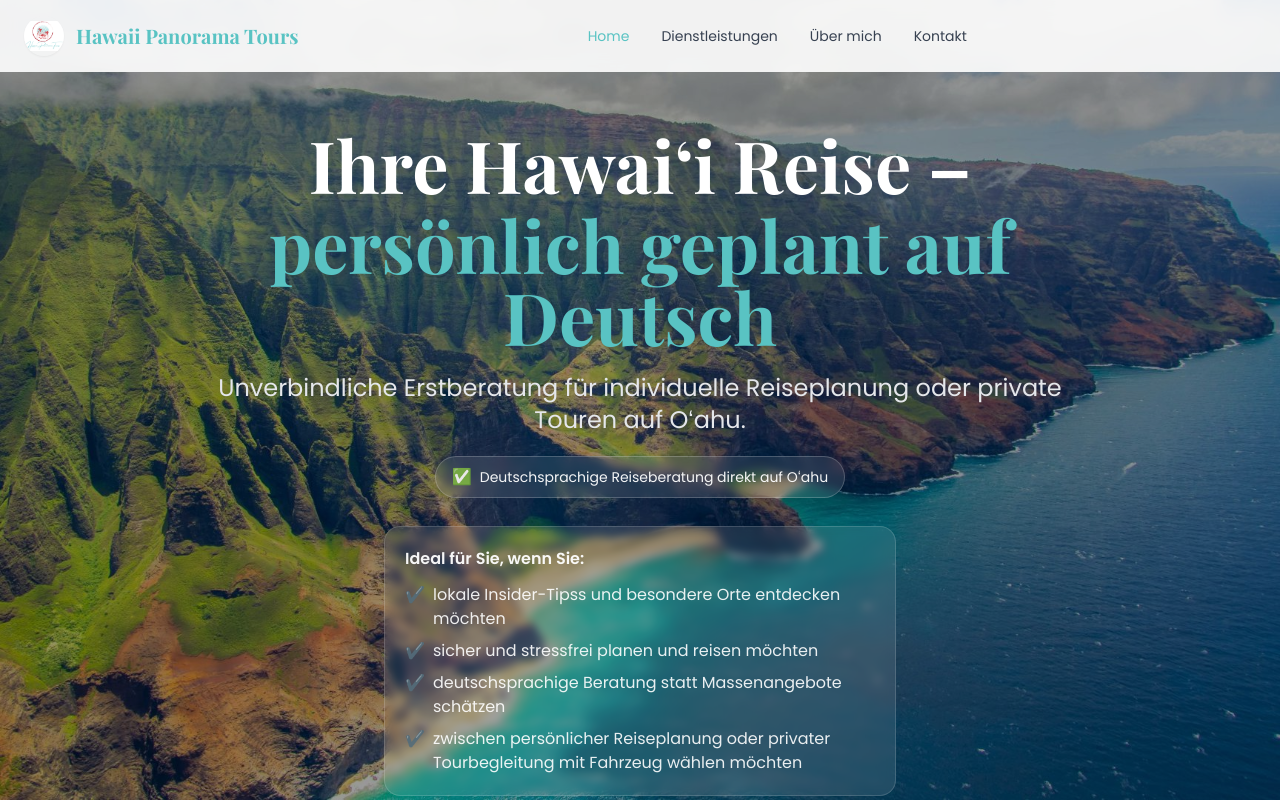
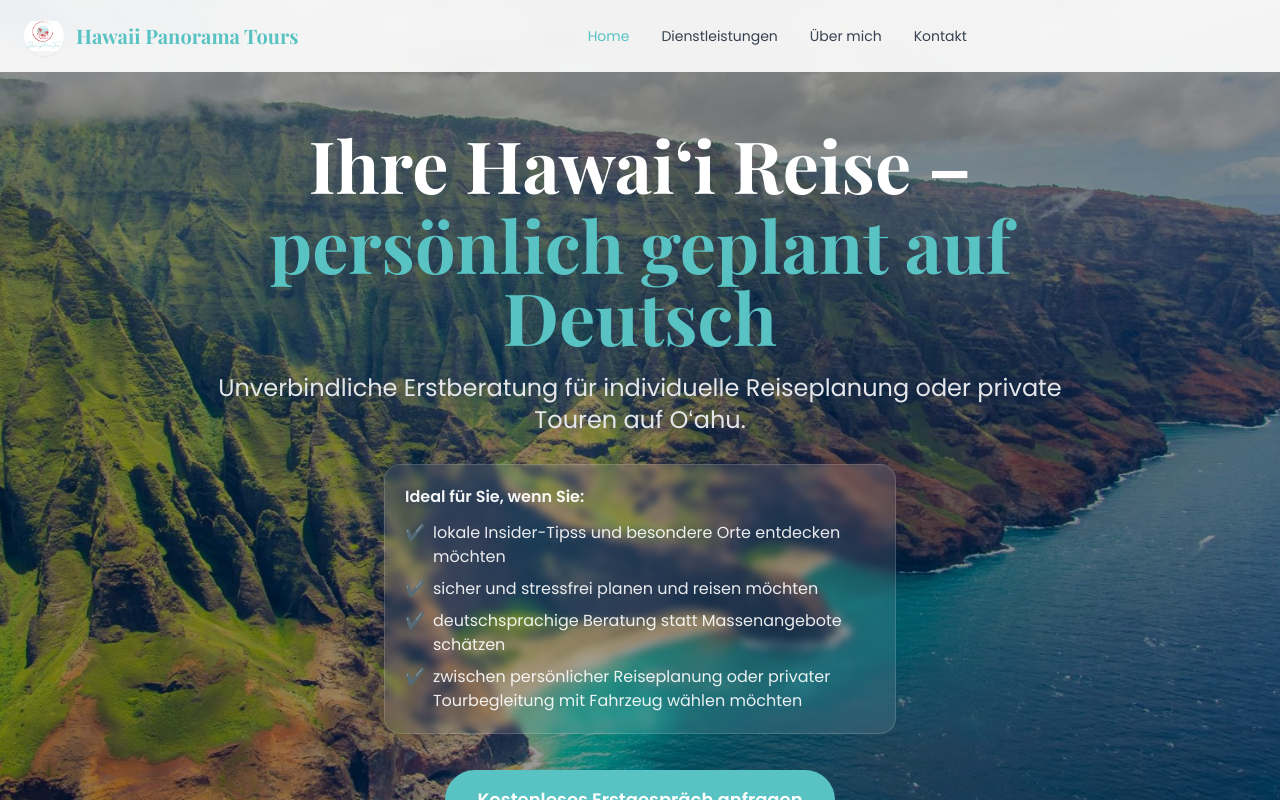
Before and after one commit to hawaiipanoramatours-prog/hawaiipanoramatours, a React (Vite) app: page / in a window 1280 px wide. Shown: the top 800 px of the page. Built offline with nearby package versions, Linux system fonts and the light colour scheme.

Commit message:
Update Sections.impl.jsx

```diff
--- a/src/components/Sections.impl.jsx
+++ b/src/components/Sections.impl.jsx
@@ -2,7 +2,7 @@ import { motion } from 'framer-motion'
 import * as Fi from 'react-icons/fi'
 import SafeIcon from './SafeIcon'
 
-/* ✅ HERO – 1 CTA + Siegel + Trust-Block + Social-Textlink */
+/* ✅ HERO – 1 CTA + Trust-Block + Social-Textlink (Instagram + Facebook) */
 export function Hero({ content, lang }) {
   const h = content.hero
   const bg = h.bg
@@ -18,6 +18,7 @@ export function Hero({ content, lang }) {
       ],
     },
     en: {
+      // optional: falls du später EN brauchst (kannst du auch löschen)
       title: 'Ideal for you if you:',
       good: [
         'want to discover local insider tips & special places',
@@ -42,6 +43,7 @@ export function Hero({ content, lang }) {
     >
       <div className="absolute inset-0 bg-black/40" />
 
+      {/* ✅ Header-Offset: damit die Headline NICHT “zu weit oben” sitzt */}
       <div className="relative z-10 w-full px-6 pt-28 md:pt-32 pb-14 flex items-start md:items-center">
         <div className="text-center text-white max-w-4xl mx-auto w-full">
           <motion.div
@@ -56,21 +58,11 @@ export function Hero({ content, lang }) {
               </span>
             </h1>
 
-            <p className="font-poppins text-xl md:text-2xl mb-5 text-gray-200">
+            <p className="font-poppins text-xl md:text-2xl mb-7 text-gray-200">
               {h.subtitle?.[lang] || h.subtitle?.de}
             </p>
 
-            {/* ✅ SIEGEL / BADGE */}
-            <div className="flex justify-center mb-7">
-              <div className="inline-flex items-center gap-2 rounded-full bg-white/10 border border-white/20 backdrop-blur-sm px-4 py-2">
-                <span className="text-white/90">✅</span>
-                <span className="font-poppins text-xs md:text-sm text-white/95">
-                  Deutschsprachige Reiseberatung direkt auf Oʻahu
-                </span>
-              </div>
-            </div>
-
-            {/* ✅ TRUST-BLOCK */}
+            {/* ✅ TRUST-BLOCK: schmaler, scanbar, mobile clean */}
             <div className="mx-auto max-w-md sm:max-w-lg text-left mb-9">
               <div className="rounded-2xl bg-white/10 border border-white/15 backdrop-blur-sm p-5">
                 <p className="font-poppins text-sm md:text-base font-semibold text-white/95 mb-3">
@@ -98,6 +90,7 @@ export function Hero({ content, lang }) {
             transition={{ duration: 0.8, delay: 0.25 }}
             className="flex flex-col items-center justify-center"
           >
+            {/* ✅ EIN klarer CTA */}
             <a
               href={content.brand.social.calendly}
               target="_blank"
@@ -109,6 +102,7 @@ export function Hero({ content, lang }) {
                 'Kostenlos anfragen'}
             </a>
 
+            {/* ✅ Ruhiger Social-Link (kein Button, kein Conversion-Bruch) */}
             <p className="mt-5 font-poppins text-sm text-white/90">
               {lang === 'en' ? (
                 <>
```
